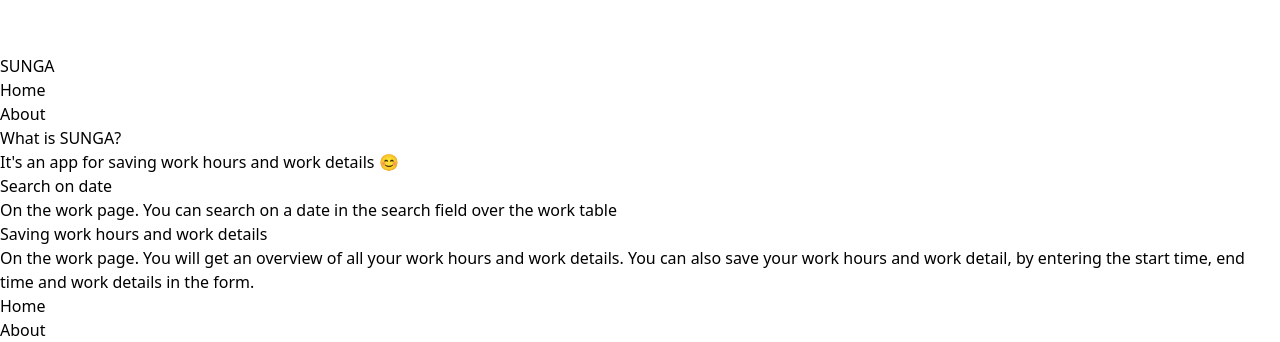
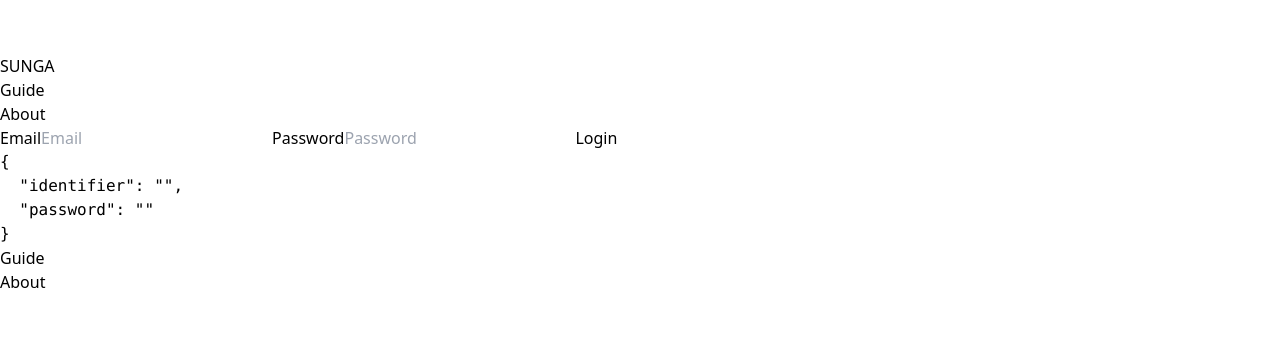
Before and after one commit to Noroff-FEU-Assignments/project-exam-2-TorMagne, a Vue app: page / in a window 1280 px wide. Shown: the part 1250-1592 px from the top of the page. After the commit the page ends 1544 px from the top, so only its background shows below. Built offline with nearby package versions, Linux system fonts and the light colour scheme; the HTML template or start-up script is replaced by a standard one.

Commit message:
added login form

```diff
--- a/src/App.vue
+++ b/src/App.vue
@@ -33,7 +33,7 @@
             <div class="flex-none hidden lg:block">
               <ul class="menu menu-horizontal font-raleway">
                 <!-- Navbar menu content here -->
-                <li><router-link to="/">Home</router-link></li>
+                <li><router-link to="/guide">Guide</router-link></li>
                 <li><router-link to="/about">About</router-link></li>
               </ul>
             </div>
@@ -45,7 +45,7 @@
           <label for="my-drawer-3" class="drawer-overlay"></label>
           <ul class="menu p-4 overflow-y-auto w-80 bg-base-100 font-raleway">
             <!-- Sidebar content here -->
-            <li><router-link to="/">Home</router-link></li>
+            <li><router-link to="/guide">Guide</router-link></li>
             <li><router-link to="/about">About</router-link></li>
           </ul>
         </div>
--- a/src/router/index.js
+++ b/src/router/index.js
@@ -1,12 +1,18 @@
 import Vue from 'vue';
 import VueRouter from 'vue-router';
 import GuideView from '../views/GuideView.vue';
+import LoginView from '../views/LoginView.vue';
 
 Vue.use(VueRouter);
 
 const routes = [
   {
     path: '/',
+    name: 'login',
+    component: LoginView,
+  },
+  {
+    path: '/guide',
     name: 'guide',
     component: GuideView,
   },
--- /dev/null
+++ b/src/views/LoginView.vue
@@ -0,0 +1,66 @@
+<template>
+  <div
+    class="
+      container
+      mx-auto
+      px-4
+      flex flex-col
+      items-center
+      h-screen
+      justify-center
+    "
+  >
+    <div>
+      <label for="email" class="label"
+        ><span class="label-text-alt">Email</span></label
+      >
+      <input
+        id="email"
+        type="email"
+        placeholder="Email"
+        class="
+          input input-bordered
+          w-full
+          max-w-xs
+          border-primary
+          mb-4
+          font-raleway
+        "
+        v-model="loginData.identifier"
+      />
+      <label for="password" class="label"
+        ><span class="label-text-alt">Password</span></label
+      >
+      <input
+        id="password"
+        type="password"
+        placeholder="Password"
+        class="
+          input input-bordered
+          w-full
+          max-w-xs
+          border-primary
+          mb-4
+          font-raleway
+        "
+        v-model="loginData.password"
+      />
+
+      <button class="btn btn-primary font-sora block">Login</button>
+      <pre>{{ loginData }}</pre>
+    </div>
+  </div>
+</template>
+
+<script>
+export default {
+  data() {
+    return {
+      loginData: {
+        identifier: "",
+        password: "",
+      },
+    };
+  },
+};
+</script>
```
